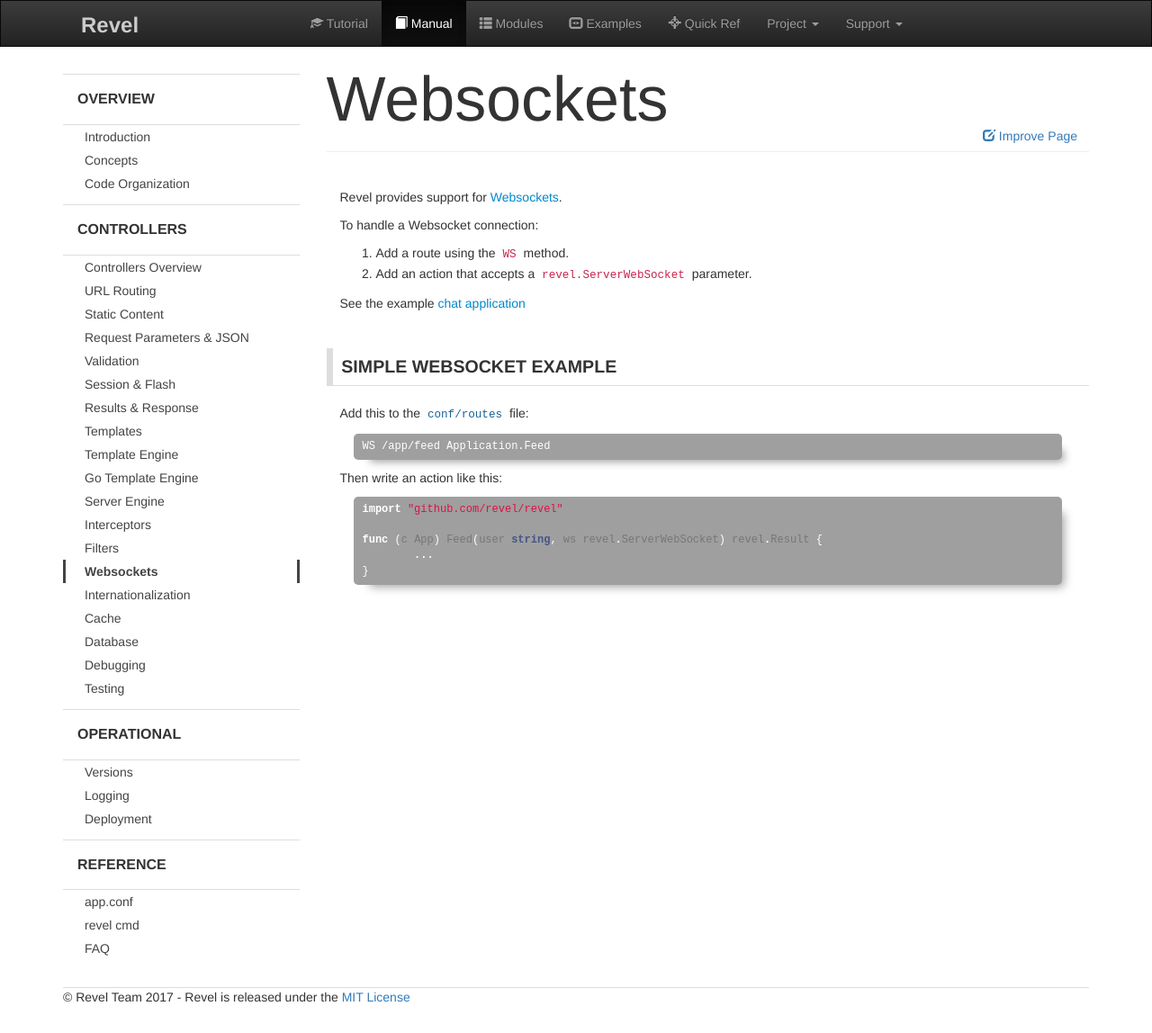
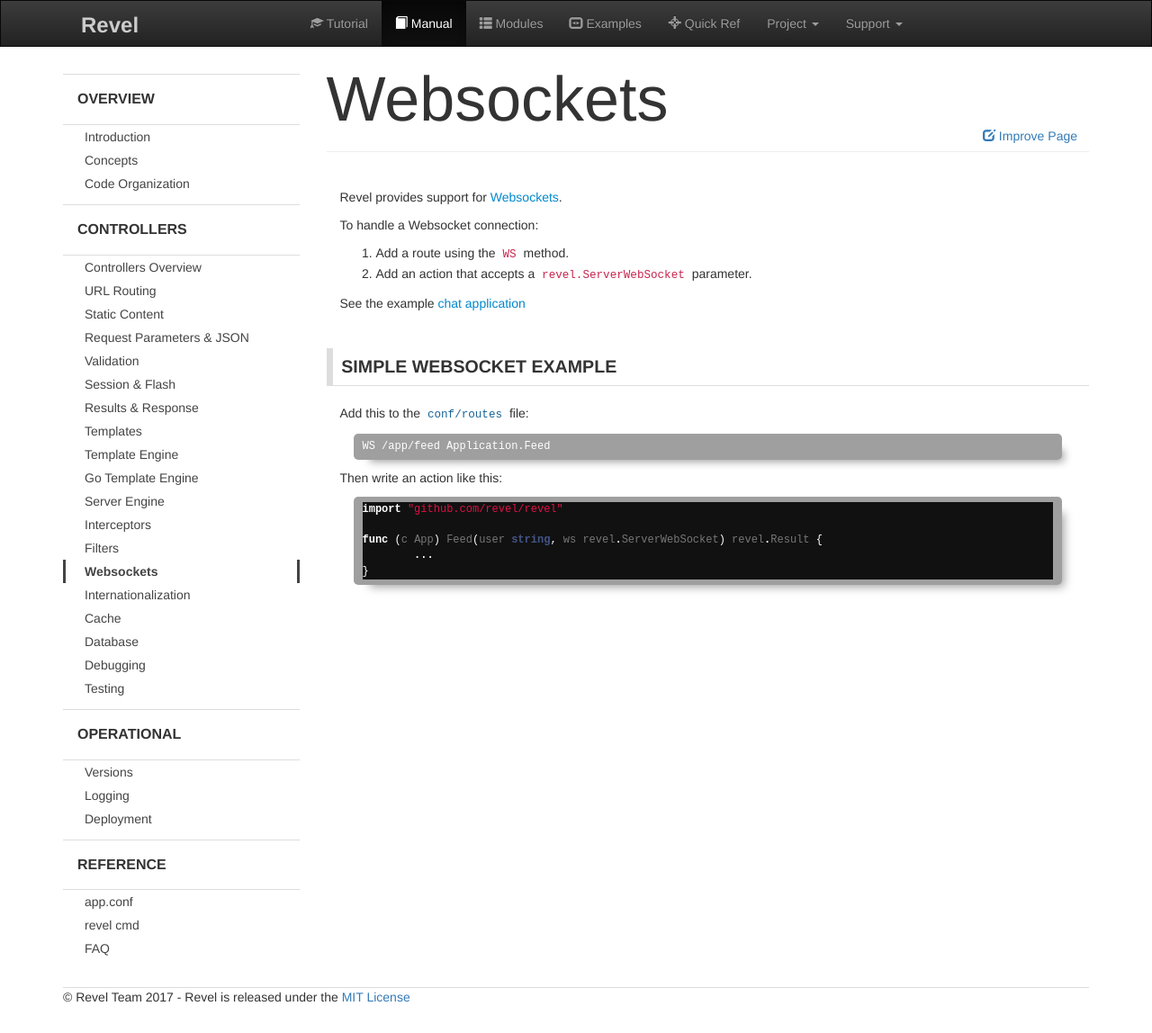
Before and after one commit to revel/revel.github.io, a Jekyll site: the page built from manual/websockets.md, in a window 1280 px wide. Shown: the whole page at 90% size. Built offline with Jekyll 4.4.1, drawn with Linux system fonts in a browser that asks for light colours; nearby versions of some CDN libraries.

Commit message:
Update revel.17.css
Modified to handle new formatting

```diff
--- a/css/revel.17.css
+++ b/css/revel.17.css
@@ -259,7 +259,7 @@ li.dropdown-header {
     white-space: pre;
 }
 /* Fix go code so types are visible */
-.highlight pre code.language-go, pre code.language-go {
+.highlight pre code.language-go, pre code.language-go, div.language-go div pre code {
     background-color: #111;
     display: block;
 }
```
